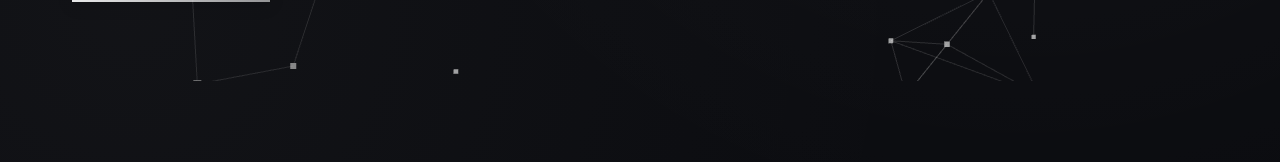
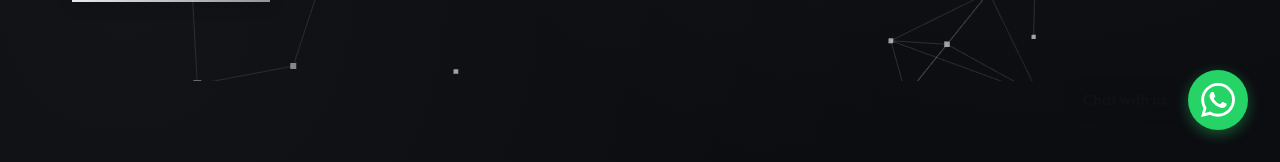
Before and after one commit to Rulesmash/nodewise, a Next.js app: page / in a window 1280 px wide. Shown: the part 638-800 px from the top of the page. Built offline with nearby package versions, Linux system fonts and the light colour scheme.

Commit message:
feat: initialize design system and global layout with integrated WhatsApp floating component

```diff
--- a/src/app/globals.css
+++ b/src/app/globals.css
@@ -3045,3 +3045,143 @@ body.loading .whatsapp-float {
     grid-template-columns: 1fr;
   }
 }
+
+/* ==========================================================================
+   FLOATING WHATSAPP
+   ========================================================================== */
+.floating-wa-wrapper {
+  position: fixed;
+  bottom: 2rem;
+  right: 2rem;
+  z-index: 1000;
+  display: flex;
+  align-items: center;
+  gap: 12px;
+  animation: floatIn 1s cubic-bezier(0.16, 1, 0.3, 1) forwards;
+}
+
+.floating-wa-button {
+  width: 60px;
+  height: 60px;
+  background-color: #25D366;
+  color: white;
+  border-radius: 50%;
+  display: flex;
+  align-items: center;
+  justify-content: center;
+  box-shadow: 0 4px 14px rgba(37, 211, 102, 0.4);
+  transition: all 0.3s cubic-bezier(0.16, 1, 0.3, 1);
+  animation: waVibrate 12s infinite 3s;
+}
+
+.floating-wa-button:hover {
+  animation: none;
+  transform: translateY(-5px) scale(1.05);
+  box-shadow: 0 8px 25px rgba(37, 211, 102, 0.5);
+  color: white;
+}
+
+.floating-wa-button .wa-icon {
+  width: 34px;
+  height: 34px;
+  fill: currentColor;
+}
+
+.wa-tooltip {
+  background-color: var(--bg-surface-solid);
+  color: var(--text-primary);
+  padding: 10px 18px;
+  border-radius: 20px;
+  font-size: 0.95rem;
+  font-family: var(--font-body);
+  font-weight: 600;
+  white-space: nowrap;
+  box-shadow: 0 6px 20px rgba(0, 0, 0, 0.2);
+  border: 1px solid var(--border-color);
+  position: relative;
+
+  /* Initial hidden state */
+  opacity: 0;
+  visibility: hidden;
+  transform: translateX(10px);
+  transition: all 0.3s cubic-bezier(0.16, 1, 0.3, 1);
+  pointer-events: none;
+
+  /* Sync with 12s interval */
+  animation: waTooltipFade 12s infinite 3s;
+}
+
+.wa-tooltip::after {
+  content: '';
+  position: absolute;
+  top: 50%;
+  right: -6px;
+  transform: translateY(-50%);
+  border-width: 6px 0 6px 6px;
+  border-style: solid;
+  border-color: transparent transparent transparent var(--border-color);
+}
+
+.wa-tooltip::before {
+  content: '';
+  position: absolute;
+  top: 50%;
+  right: -5px;
+  transform: translateY(-50%);
+  border-width: 5px 0 5px 5px;
+  border-style: solid;
+  border-color: transparent transparent transparent var(--bg-surface-solid);
+  z-index: 2;
+}
+
+.floating-wa-wrapper:hover .wa-tooltip {
+  opacity: 1 !important;
+  visibility: visible !important;
+  transform: translateX(0) !important;
+  animation: none;
+}
+
+@keyframes waVibrate {
+  0%, 12%, 100% { transform: scale(1) rotate(0); }
+  1%, 3%, 5%, 7%, 9%, 11% { transform: scale(1.15) rotate(15deg); }
+  2%, 4%, 6%, 8%, 10% { transform: scale(1.15) rotate(-15deg); }
+}
+
+@keyframes waTooltipFade {
+  0%, 25%, 100% {
+    opacity: 0;
+    visibility: hidden;
+    transform: translateX(10px);
+  }
+  2%, 23% {
+    opacity: 1;
+    visibility: visible;
+    transform: translateX(0);
+  }
+}
+
+@keyframes floatIn {
+  0% {
+    opacity: 0;
+    transform: translateY(30px) scale(0.9);
+  }
+  100% {
+    opacity: 1;
+    transform: translateY(0) scale(1);
+  }
+}
+
+@media (max-width: 768px) {
+  .floating-wa-wrapper {
+    bottom: 1.5rem;
+    right: 1.5rem;
+  }
+  .floating-wa-button {
+    width: 50px;
+    height: 50px;
+  }
+  .floating-wa-button .wa-icon {
+    width: 28px;
+    height: 28px;
+  }
+}
--- a/src/app/layout.tsx
+++ b/src/app/layout.tsx
@@ -5,6 +5,7 @@ import Header from "@/components/Header";
 import Footer from "@/components/Footer";
 import ThreeBackground from "@/components/ThreeBackground";
 import GlobalInteractions from "@/components/GlobalInteractions";
+import FloatingWhatsApp from "@/components/FloatingWhatsApp";
 
 const plusJakartaSans = Plus_Jakarta_Sans({
   subsets: ["latin"],
@@ -62,6 +63,7 @@ export default function RootLayout({
         <Footer />
         <GlobalInteractions />
         <ThreeBackground />
+        <FloatingWhatsApp />
 
         <Analytics />
       </body>
--- /dev/null
+++ b/src/components/FloatingWhatsApp.tsx
@@ -0,0 +1,25 @@
+import React from "react";
+
+export default function FloatingWhatsApp() {
+  return (
+    <div className="floating-wa-wrapper">
+      <div className="wa-tooltip">Chat with us</div>
+      <a
+        href="https://wa.me/919446998827?text=Hi%20Nodewise%2C%20I'd%20like%20to%20discuss%20a%20custom%20inquiry."
+        target="_blank"
+        rel="noopener noreferrer"
+        className="floating-wa-button"
+        aria-label="Chat on WhatsApp"
+      >
+        <svg
+          xmlns="http://www.w3.org/2000/svg"
+          viewBox="0 0 24 24"
+          fill="currentColor"
+          className="wa-icon"
+        >
+          <path d="M17.472 14.382c-.297-.149-1.758-.867-2.03-.967-.273-.099-.471-.148-.67.15-.197.297-.767.966-.94 1.164-.173.199-.347.223-.644.075-.297-.15-1.255-.463-2.39-1.475-.883-.788-1.48-1.761-1.653-2.059-.173-.297-.018-.458.13-.606.134-.133.298-.347.446-.52.149-.174.198-.298.298-.497.099-.198.05-.371-.025-.52-.075-.149-.669-1.612-.916-2.207-.242-.579-.487-.5-.669-.51-.173-.008-.371-.01-.57-.01-.198 0-.52.074-.792.372-.272.297-1.04 1.016-1.04 2.479 0 1.462 1.065 2.875 1.213 3.074.149.198 2.096 3.2 5.077 4.487.709.306 1.262.489 1.694.625.712.227 1.36.195 1.871.118.571-.085 1.758-.719 2.006-1.413.248-.694.248-1.289.173-1.413-.074-.124-.272-.198-.57-.347m-5.421 7.403h-.004a9.87 9.87 0 01-5.031-1.378l-.361-.214-3.741.982.998-3.648-.235-.374a9.86 9.86 0 01-1.51-5.26c.001-5.45 4.436-9.884 9.888-9.884 2.64 0 5.122 1.03 6.988 2.898a9.825 9.825 0 012.893 6.994c-.003 5.45-4.437 9.884-9.885 9.884m8.413-18.297A11.815 11.815 0 0012.05 0C5.495 0 .16 5.335.157 11.892c0 2.096.547 4.142 1.588 5.945L.057 24l6.305-1.654a11.882 11.882 0 005.683 1.448h.005c6.554 0 11.89-5.335 11.893-11.893a11.821 11.821 0 00-3.48-8.413Z"/>
+        </svg>
+      </a>
+    </div>
+  );
+}
```
